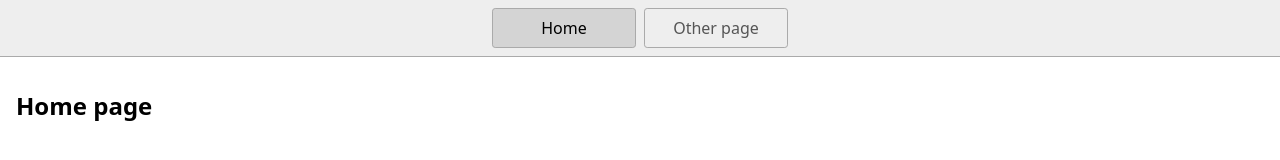
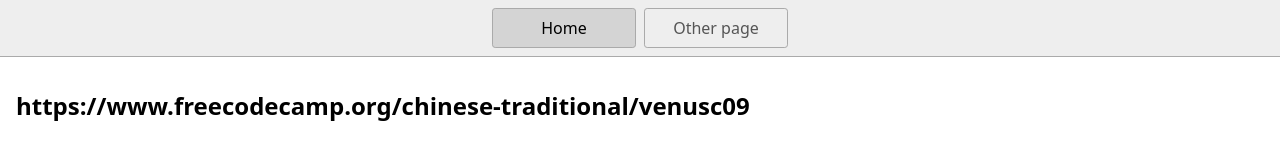
Before and after one commit to venusc09/stackblitz-starters-2dwmte, a website: page index.html in a window 1280 px wide. Drawn offline with Linux system fonts and the light colour scheme.

Commit message:
https://www.freecodecamp.org/chinese-traditional/venusc09

```diff
--- a/index.html
+++ b/index.html
@@ -17,7 +17,9 @@
       <a href="/page2.html">Other page</a>
     </nav>
     <main>
-      <h1>Home page</h1>
+      <h1>https://www.freecodecamp.org/chinese-traditional/venusc09
+
+      </h1>
     </main>
   </body>
 </html>
```
